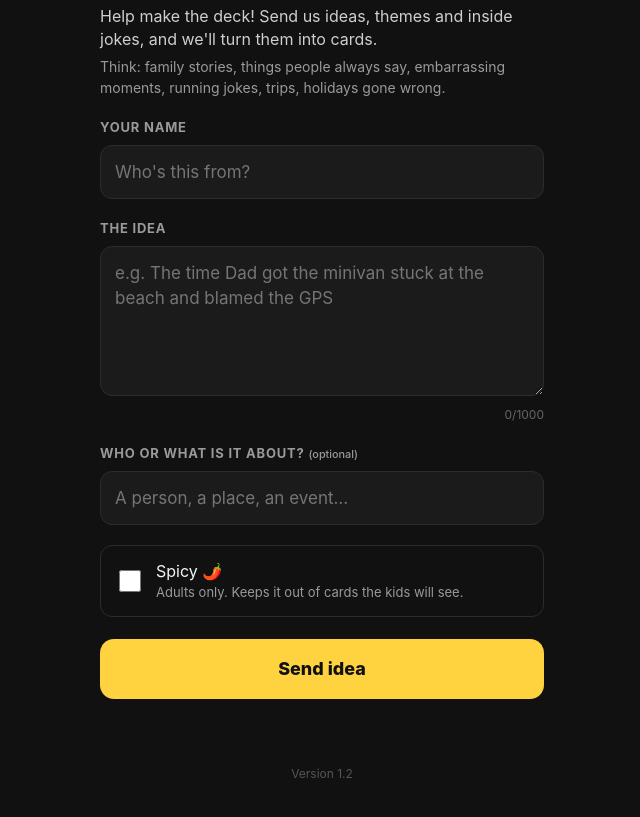
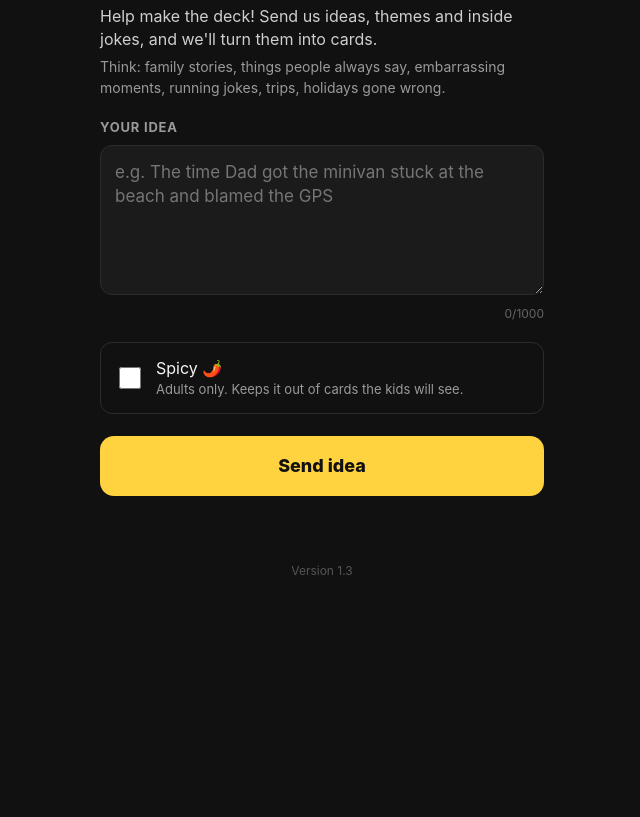
Before and after one commit to hulibarri/Get-stuff, a plain HTML site: page index.html in a window 1280 px wide. Shown: the part 117-934 px from the top of the page, without its empty margins (318-958 px from the left). After the commit the page ends 800 px from the top, so only its background shows below. Drawn offline with Linux system fonts and the light colour scheme.

Commit message:
Remove name and 'about' fields, just the idea and spicy toggle (v1.3)
Co-Authored-By: Claude Opus 5.5 <noreply@anthropic.com>
Claude-Session: https://claude.ai/code/session_01Ncs9byyAzcuXoFL6RjaZEs

```diff
--- a/index.html
+++ b/index.html
@@ -48,15 +48,9 @@
   <p class="examples">Think: family stories, things people always say, embarrassing moments, running jokes, trips, holidays gone wrong.</p>
 
   <form id="form" autocomplete="off">
-    <label class="lbl" for="name">Your name</label>
-    <input type="text" id="name" maxlength="40" placeholder="Who's this from?">
-
-    <label class="lbl" for="idea">The idea</label>
+    <label class="lbl" for="idea">Your idea</label>
     <textarea id="idea" maxlength="1000" required placeholder="e.g. The time Dad got the minivan stuck at the beach and blamed the GPS"></textarea>
     <div class="chars" id="chars">0/1000</div>
-
-    <label class="lbl" for="about">Who or what is it about? <small>(optional)</small></label>
-    <input type="text" id="about" maxlength="100" placeholder="A person, a place, an event…">
 
     <label class="toggle">
       <input type="checkbox" id="spicy">
@@ -70,7 +64,7 @@
     <div id="count" class="count"></div>
   </form>
 
-  <footer>Version 1.2</footer>
+  <footer>Version 1.3</footer>
 </main>
 
 <script src="config.js"></script>
@@ -86,7 +80,6 @@
   };
 
   let sent = Number(store.get('ideasSent') || 0);
-  $('name').value = store.get('ideaName') || '';
   showCount();
 
   $('idea').addEventListener('input', () => { $('chars').textContent = $('idea').value.length + '/1000'; });
@@ -94,20 +87,18 @@
   $('form').addEventListener('submit', async (e) => {
     e.preventDefault();
     const idea = $('idea').value.trim();
-    const name = $('name').value.trim();
     if (!idea) return say('Write an idea first!', 'err');
     if (!url) return say('Site isn’t hooked up yet (missing config.js URL).', 'err');
 
-    store.set('ideaName', name);
     $('send').disabled = true; $('send').textContent = 'Sending…';
     const body = new URLSearchParams({
-      name, idea, about: $('about').value.trim(),
+      idea,
       spicy: $('spicy').checked ? 'yes' : 'no', website: $('website').value
     });
     try {
       await fetch(url, { method: 'POST', mode: 'no-cors', body });
       sent++; store.set('ideasSent', sent); showCount();
-      $('idea').value = ''; $('about').value = ''; $('spicy').checked = false; $('chars').textContent = '0/1000';
+      $('idea').value = ''; $('spicy').checked = false; $('chars').textContent = '0/1000';
       say('Got it! Thanks. Have another one?', 'ok');
     } catch (err) {
       say('Couldn’t send. Check your connection and try again.', 'err');
```
Also changed, not shown: 2 other files.
